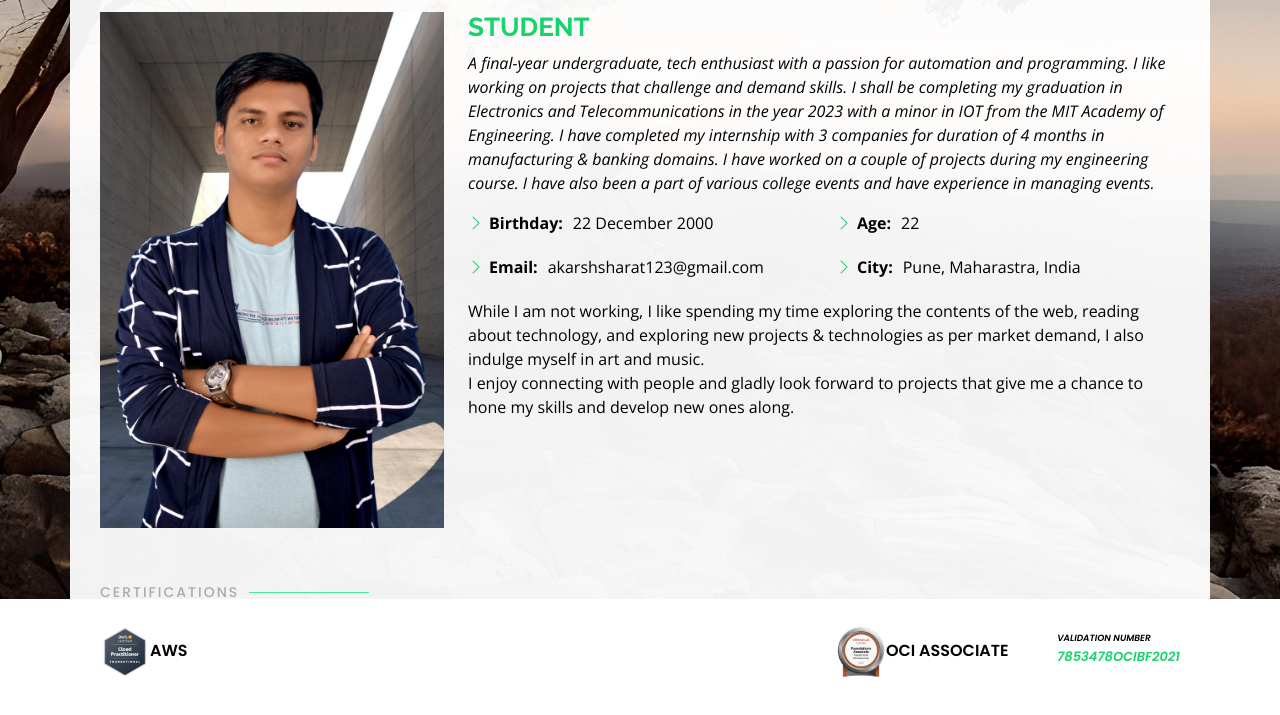
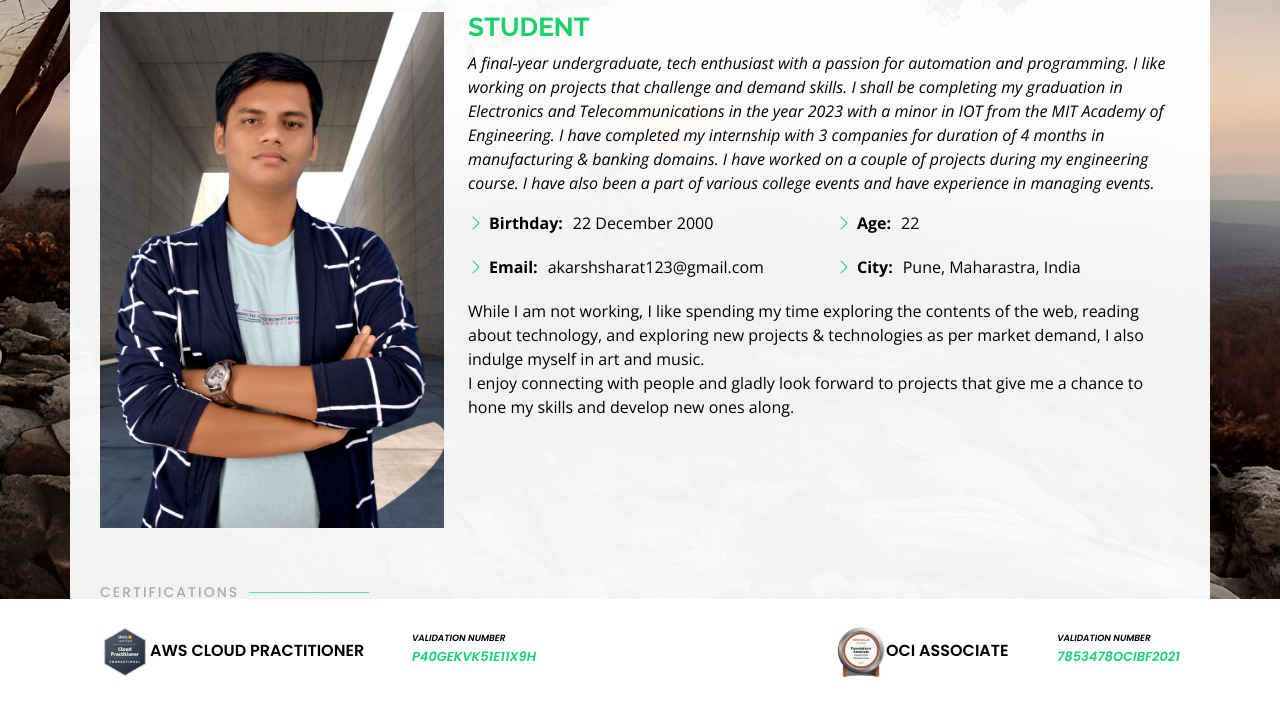
Before and after one commit to Akarsh-Sharat/Portfolio, a plain HTML site: page index.html in a window 1280 px wide. Both pictures are taken after a click on the link "About". Shown: the part 201-916 px from the top of the page. Drawn offline with nearby package versions, Linux system fonts and the light colour scheme.

Commit message:
Update index.html

```diff
--- a/index.html
+++ b/index.html
@@ -162,7 +162,7 @@
 
           <div class="progress">
             <span class="skill">
-              <img src="assets/img/AWS.png" class="img-fluid" width="50px" height="50px">AWS <br>Cloud Practitioner
+              <img src="assets/img/AWS.png" class="img-fluid" width="50px" height="50px">AWS Cloud Practitioner
               <i class="val" style="font-size: small;"><i style="font-size: xx-small;">Validation Number</i><br>
               <a href="https://aws.amazon.com/verification" target="_blank">P40GEKVK51E11X9H</a></i>
             </span>
```
